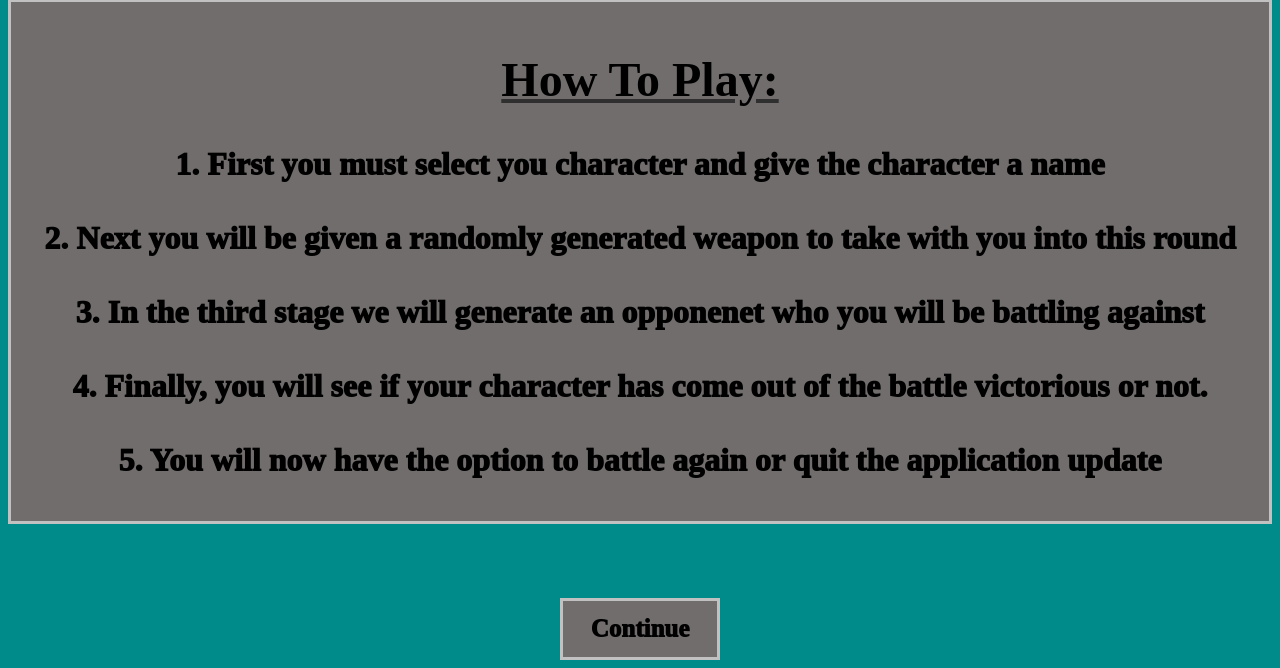
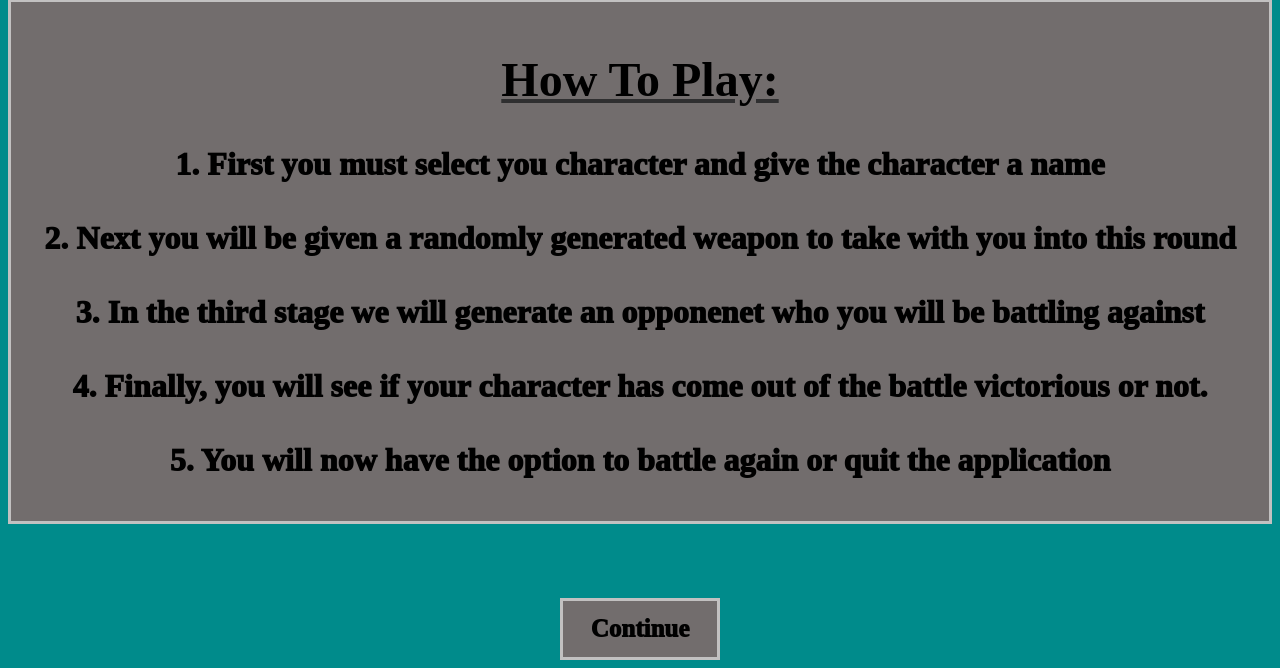
Before and after one commit to tommarvin/Updated-Core_Project-Repo, a Flask app: page / in a window 1280 px wide. Shown: the part 224-892 px from the top of the page. Run offline with Flask 2, Linux system fonts and the light colour scheme; data that the repository does not hold is empty.

Commit message:
revert change for rolling update

```diff
--- a/1-Service/application/templates/index.html
+++ b/1-Service/application/templates/index.html
@@ -83,7 +83,6 @@
             <br>
             <br>
             5. You will now have the option to battle again or quit the application
-            update
 
         </p>
     </div>
```
